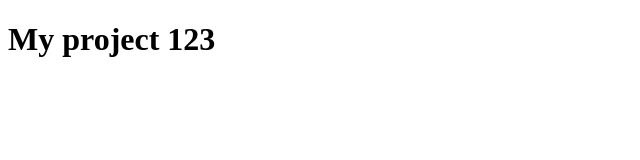
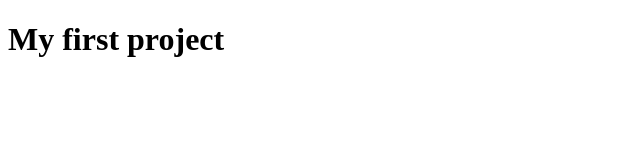
Before and after one commit to Hanna-Balabukha/my-project, a plain HTML site: page index.html in a window 1280 px wide. Shown: the whole page, without its empty margins (0-640 px from the left). Drawn offline with Linux system fonts and the light colour scheme.

Commit message:
Title was changed

```diff
--- a/index.html
+++ b/index.html
@@ -7,6 +7,6 @@
   <title>My project</title>
 </head>
 <body>
-  <h1>My project 123</h1>
+  <h1>My first project</h1>
 </body>
 </html>
```
